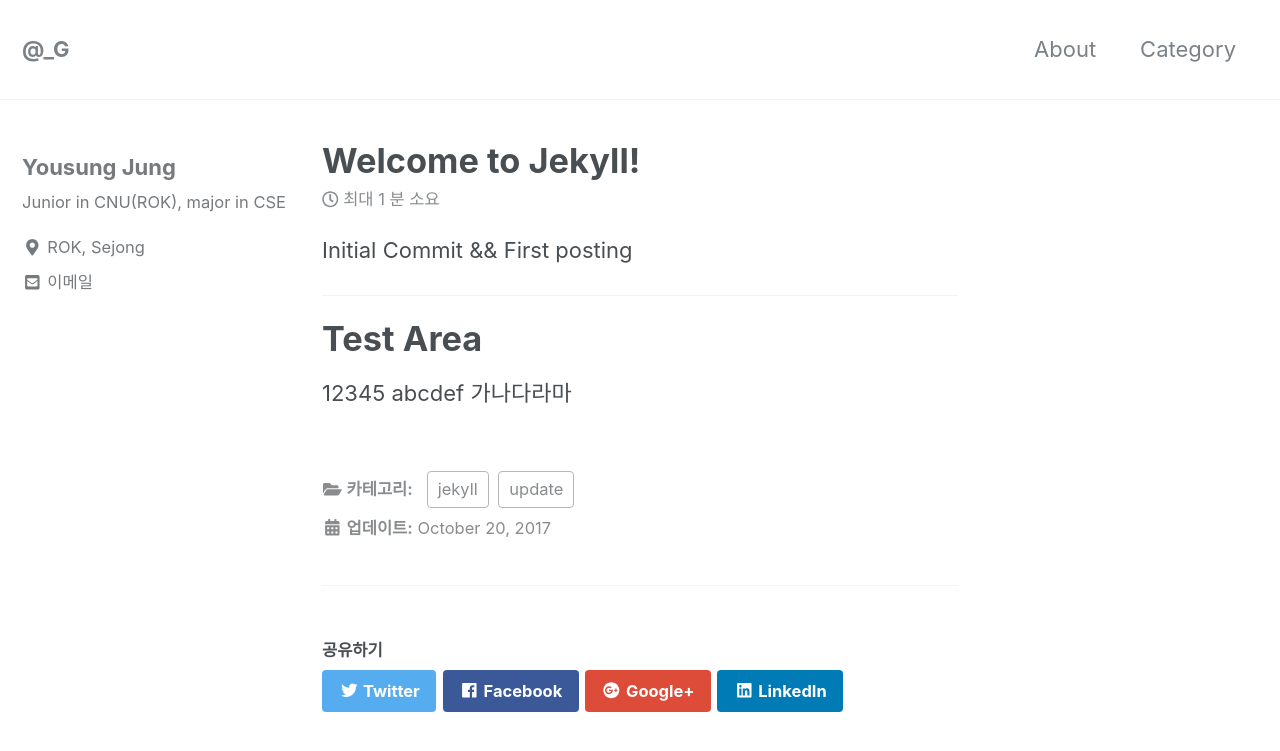
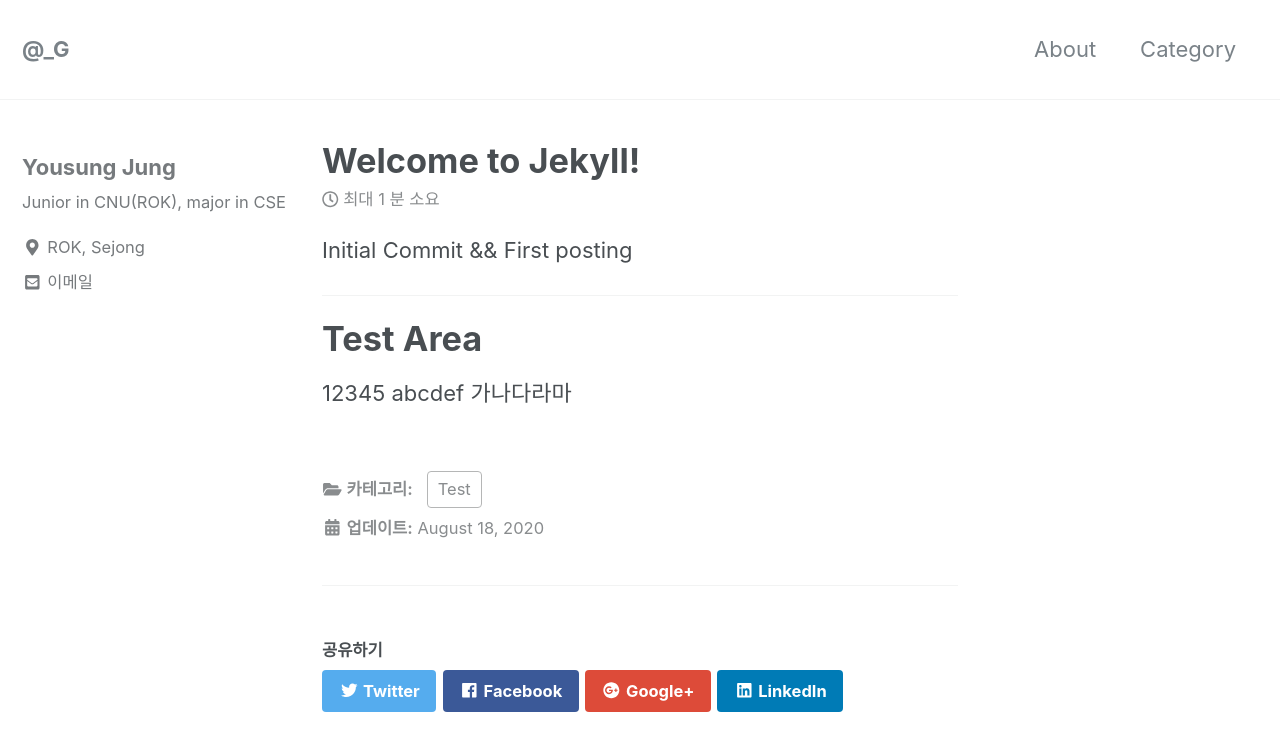
Before and after one commit to can019/can019.github.io, a Jekyll site: the page built from _posts/2020-08-17-first-post.md, in a window 1280 px wide and 900 px high. Shown: the top 751 px of the window. Built offline with Jekyll 4.4.1, drawn with Linux system fonts in a browser that asks for light colours; nearby versions of some CDN libraries.

Commit message:
날짜, category 수정

```diff
--- a/_posts/2020-08-17-first-post.md
+++ b/_posts/2020-08-17-first-post.md
@@ -1,7 +1,7 @@
 ---
 title: "Welcome to Jekyll!"
-date: 2017-10-20 08:26:28 -0400
-categories: jekyll update
+date: 2020-08-17 23:00:21 -0400
+categories: Test
 ---
 
 Initial Commit && First posting
```
